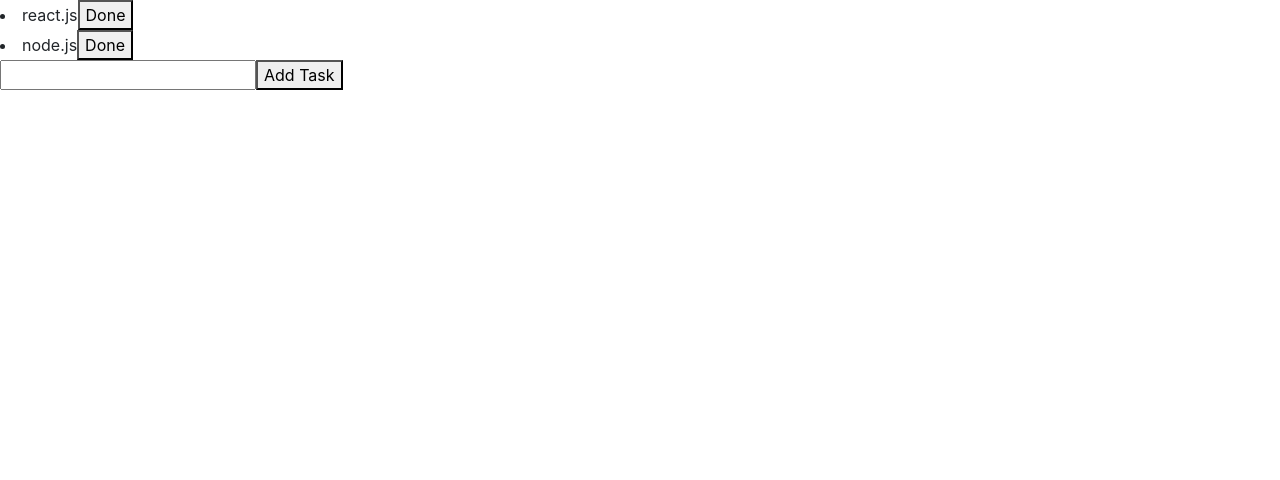
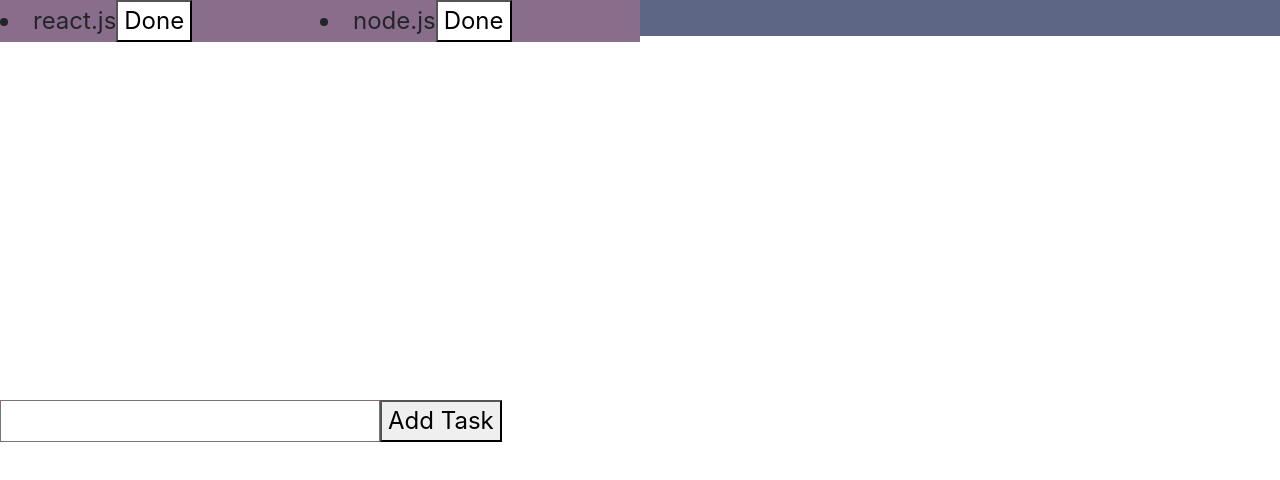
Before and after one commit to AliBaniJaber/testRout, a React (Create React App) app: page / in a window 1280 px wide. Shown: the top 480 px of the page. Built offline with nearby package versions, Linux system fonts and the light colour scheme.

Commit message:
Todolist

```diff
--- /dev/null
+++ b/src/Todolist/Addnewtaskitem.js
@@ -0,0 +1,13 @@
+import React from "react";
+
+function Addnewtaskitem(props)
+{
+    const valueinput =props.valueinput;
+    const addtonewtask=props.addtonewtask;
+    const addTask =props.addTask;
+
+    return(<div className={"adding"}> <input value={valueinput} onChange={addtonewtask} type="text"/>
+        <button onClick={addTask} >Add Task</button>
+    </div>)
+}
+export default Addnewtaskitem;
--- a/src/Todolist/AppTodolist.js
+++ b/src/Todolist/AppTodolist.js
@@ -1,9 +1,9 @@
- import React,{Component} from "react";
-
-
+import React,{Component} from "react";
+import ListTasks from "./ListTasks";
+import Addnewtaskitem from "./Addnewtaskitem";
+import "./css/AppTodolist.css";
 class AppTodolist extends Component
 {
-
     state=
     {
         newTask:"",
@@ -12,7 +12,6 @@ class AppTodolist extends Component
             {text:"node.js"},
         ]
     };
-
     complettask(index)
     {
         const todos=[...this.state.todos];
@@ -33,25 +32,19 @@ class AppTodolist extends Component
         this.setState({newTask:event.target.value});
 
     };
-
     addTask()
     {
         const todo=[...this.state.todos];
         todo.push({text:this.state.newTask});
         this.setState({todos:todo,newTask:""});
     }
+    render() {
+        return(
+            <div className={"maindiv"}>
+                {this.state.todos.map((todo,index)=><ListTasks  key={index} todo={todo} complettask={()=>{this.complettask(index)}}/>)}
 
-
-
-    render() {
-
-
-        return(
-            <div>
-                {this.state.todos.map((todo,index)=><li key={index}>{todo.text}
-                <button onClick={()=>{this.complettask(index)}}>Done</button></li>)}
-                <input onChange={this.addtonewtask} type="text"/>
-                <button onClick={this.addTask} addTask>Add Task</button>
+             <br/>
+               <Addnewtaskitem  valueinput={this.state.newTask} addtonewtask={this.addtonewtask} addTask={this.addTask} />
             </div>)
     }
 }
--- /dev/null
+++ b/src/Todolist/ListTasks.js
@@ -0,0 +1,12 @@
+import React from "react";
+
+function ListTasks(props)
+{
+    const complettask=props.complettask;
+    const todo=props.todo;
+    return(<div className={"div2"}><li >{todo.text}
+        <button onClick={complettask}>Done</button></li> </div>)
+
+}
+
+export default ListTasks;
--- /dev/null
+++ b/src/Todolist/css/AppTodolist.css
@@ -0,0 +1,33 @@
+.maindiv {
+    background: #5d6785;
+    font-size: 24px;
+    width: 100%;
+    height: 100%;
+}
+.div2 {
+    background: #8a6c8b;
+    width: 25%;
+    float: left;
+}
+.div2 ul{
+    background: #875b8b;
+    width: 25%;
+    float: left;
+    list-style:none;
+    font-size: 28px;
+}
+.div2 button{
+    background-color: white;
+    color: black;
+
+}
+.div2 button:hover{
+
+    background-color: #f40091;
+    color: white;
+}
+.adding{
+    position: absolute;
+    background: #f44336;
+    top:400px;
+}
```
